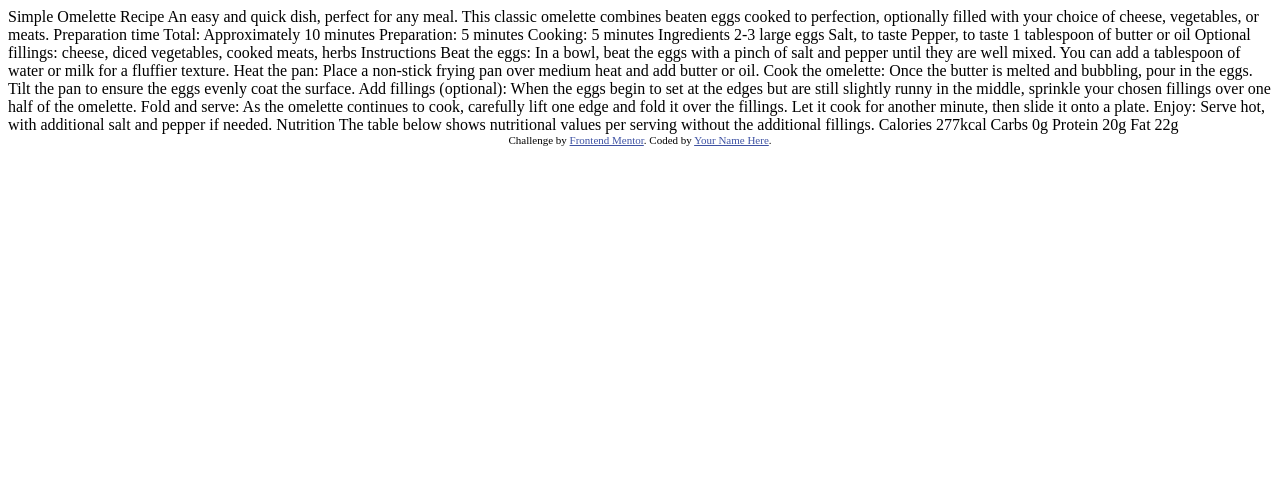
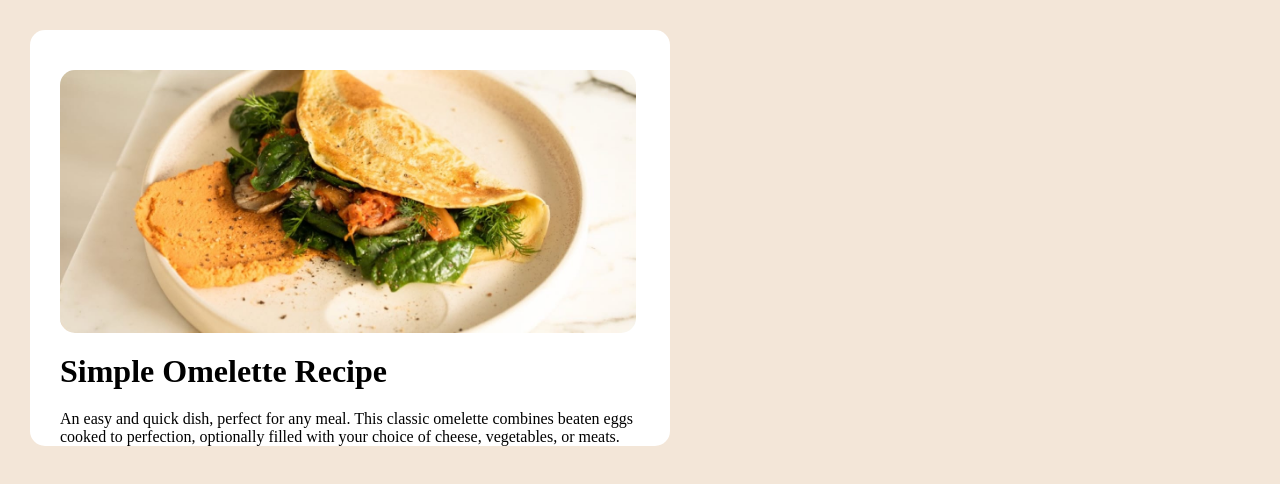
Before and after one commit to jonasmfernandes/frontendmentor, a plain HTML site: page recipe-page-main/index.html in a window 1280 px wide. Drawn offline with Linux system fonts and the light colour scheme.

Commit message:
(feat) - added initial div

```diff
--- a/recipe-page-main/index.html
+++ b/recipe-page-main/index.html
@@ -3,8 +3,8 @@
 <head>
   <meta charset="UTF-8">
   <meta name="viewport" content="width=device-width, initial-scale=1.0"> <!-- displays site properly based on user's device -->
-
   <link rel="icon" type="image/png" sizes="32x32" href="./assets/images/favicon-32x32.png">
+  <link rel="stylesheet" href="style.css">
 
   <title>Frontend Mentor | Recipe page</title>
 
@@ -16,12 +16,25 @@
 </head>
 <body>
 
-  Simple Omelette Recipe
+  <div class="container">
+    <div class="content">
+      <img src="assets/images/image-omelette.jpeg" alt="Omelette Image">
+      <h1>Simple Omelette Recipe</h1>
+      <p>An easy and quick dish, perfect for any meal. This classic omelette combines beaten eggs cooked
+        to perfection, optionally filled with your choice of cheese, vegetables, or meats.</p>
+    </div>
+  </div>
 
-  An easy and quick dish, perfect for any meal. This classic omelette combines beaten eggs cooked
-  to perfection, optionally filled with your choice of cheese, vegetables, or meats.
 
-  Preparation time
+
+  <!-- <div class="attribution">
+    Challenge by <a href="https://www.frontendmentor.io?ref=challenge" target="_blank">Frontend Mentor</a>.
+    Coded by <a href="#">Your Name Here</a>.
+  </div> -->
+</body>
+</html>
+
+<!-- Preparation time
 
   Total: Approximately 10 minutes
   Preparation: 5 minutes
@@ -67,11 +80,4 @@
   20g
 
   Fat
-  22g
-
-  <div class="attribution">
-    Challenge by <a href="https://www.frontendmentor.io?ref=challenge" target="_blank">Frontend Mentor</a>.
-    Coded by <a href="#">Your Name Here</a>.
-  </div>
-</body>
-</html>
+  22g -->
--- /dev/null
+++ b/recipe-page-main/style.css
@@ -0,0 +1,35 @@
+* {
+    padding: 0;
+    margin: 0;
+}
+
+body {
+    background-color: hsl(30, 54%, 90%);
+}
+
+.container {
+    background-color: rgb(255, 255, 255);
+    display: flex;
+    justify-content: center;
+    align-items: center;
+    flex-direction: column;
+    margin: 30px;
+    border-radius: 15px;
+    width: 50vw;
+    .content {
+        display: flex;
+        justify-content: center;
+        flex-direction: column;
+        /* align-items: center; */
+        padding-left: 30px;
+        img {
+            width: 45vw;
+            height: 35%;
+            border-radius: 15px;
+            margin-top: 5vh;
+          }
+          h1 {
+            padding: 20px 0px;
+          }
+    }
+}
```
